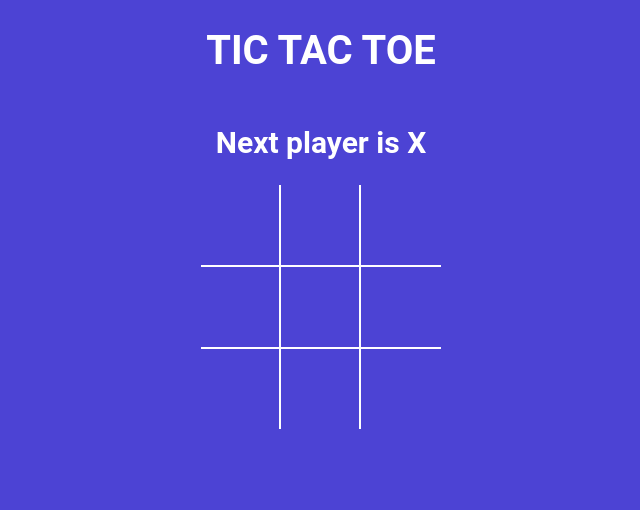
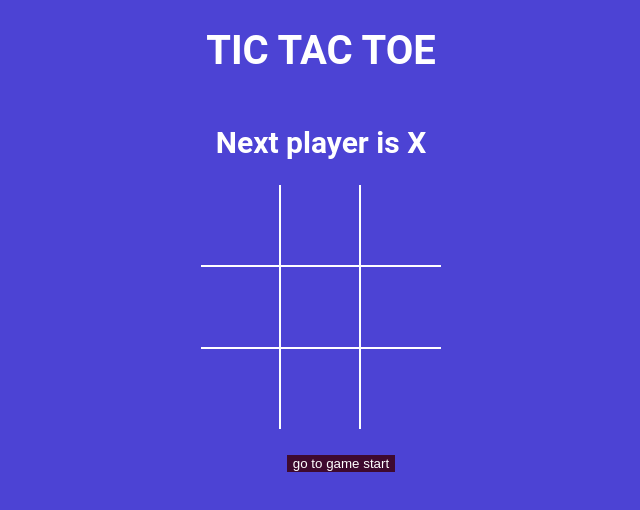
Before and after one commit to SomdevChatterjee/tictactoe, a React (Vite) app: page / in a window 1280 px wide. Shown: the top 510 px of the page, without its empty margins (319-959 px from the left). Built offline with nearby package versions, Linux system fonts and the light colour scheme.

Commit message:
added the game history component in the game

```diff
--- a/src/App.jsx
+++ b/src/App.jsx
@@ -1,6 +1,7 @@
+import React,{ useState } from 'react'
 import Board from "./components/Board";
+import History from "./components/History";
 import "./styles/root.scss";
-import React,{ useState } from 'react'
 import { calculateWinner } from "./components/helper";
 
 const App = () => {
@@ -12,12 +13,10 @@
 
   const current = history[currentMove];
 
-  console.log('history', history )
   const winner = calculateWinner(current.board);
   const message = winner ? `Winner is ${winner}`:
   `Next player is ${current.isXNext ? 'X':'O'}`;
 
-  console.log('board rerender');
 
   const handleSquareClick = (position) =>{
     if(current.board[position] || winner){
@@ -37,14 +36,18 @@
     });
     setCurrentMove(prev => prev + 1);
 
+
   };
 
-
+  const moveTo = (move) =>{
+    setCurrentMove(move);
+  }
   return (
     <div className="app">
       <h1>TIC TAC TOE</h1>
       <h2>{message}</h2>
       <Board board = {current.board} handleSquareClick = {handleSquareClick}/>
+      <History history = {history} moveTo = {moveTo} currentMove = {currentMove}/>
     </div>
   )
 }
--- /dev/null
+++ b/src/components/History.jsx
@@ -0,0 +1,33 @@
+import React from 'react'
+
+const history = ({ history,moveTo, currentMove }) => {
+  return (
+    <div>
+      <ul>
+        {
+            history.map((_, move) =>{
+              return  <li key={move} style={
+                {
+                    listStyleType:'none'
+                }
+              }>
+                <button type="button"
+                style={
+                    {
+                        background: move === currentMove?"#3e0a2f":'initial',
+                        color:'white',
+                    }
+                }
+                onClick={()=>{
+                    moveTo(move);
+                }}>
+                    {move === 0 ? 'go to game start':`go to move #${move}`}
+                </button></li>
+            })
+        }
+      </ul>
+    </div>
+  )
+}
+
+export default history
--- a/src/components/Square.jsx
+++ b/src/components/Square.jsx
@@ -1,6 +1,5 @@
 import React from 'react'
 const Square = ({ value, onClick }) => {
-  console.log('square renrender');
   return (
     <button type="button" className="square" onClick={onClick}>
       {value}
```
